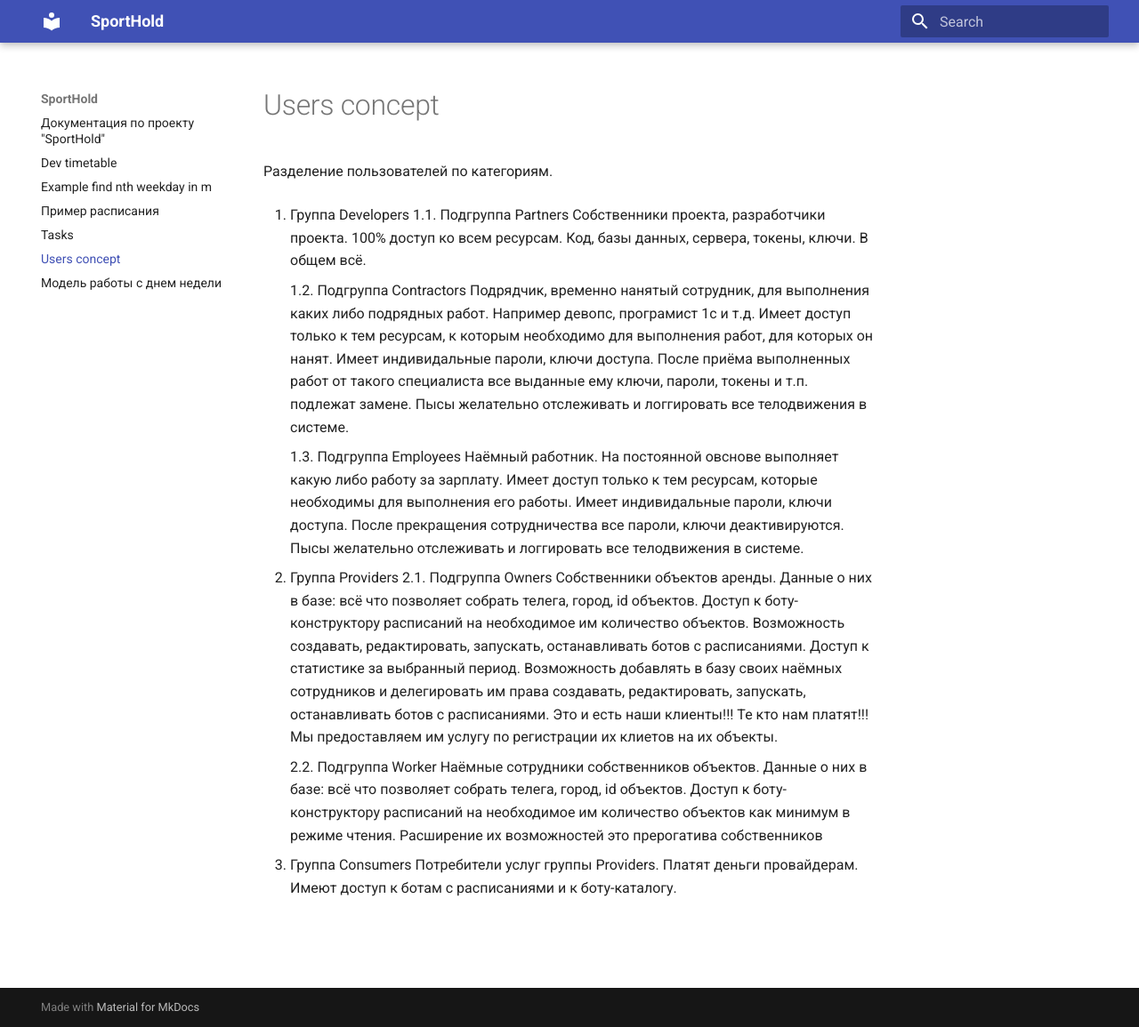
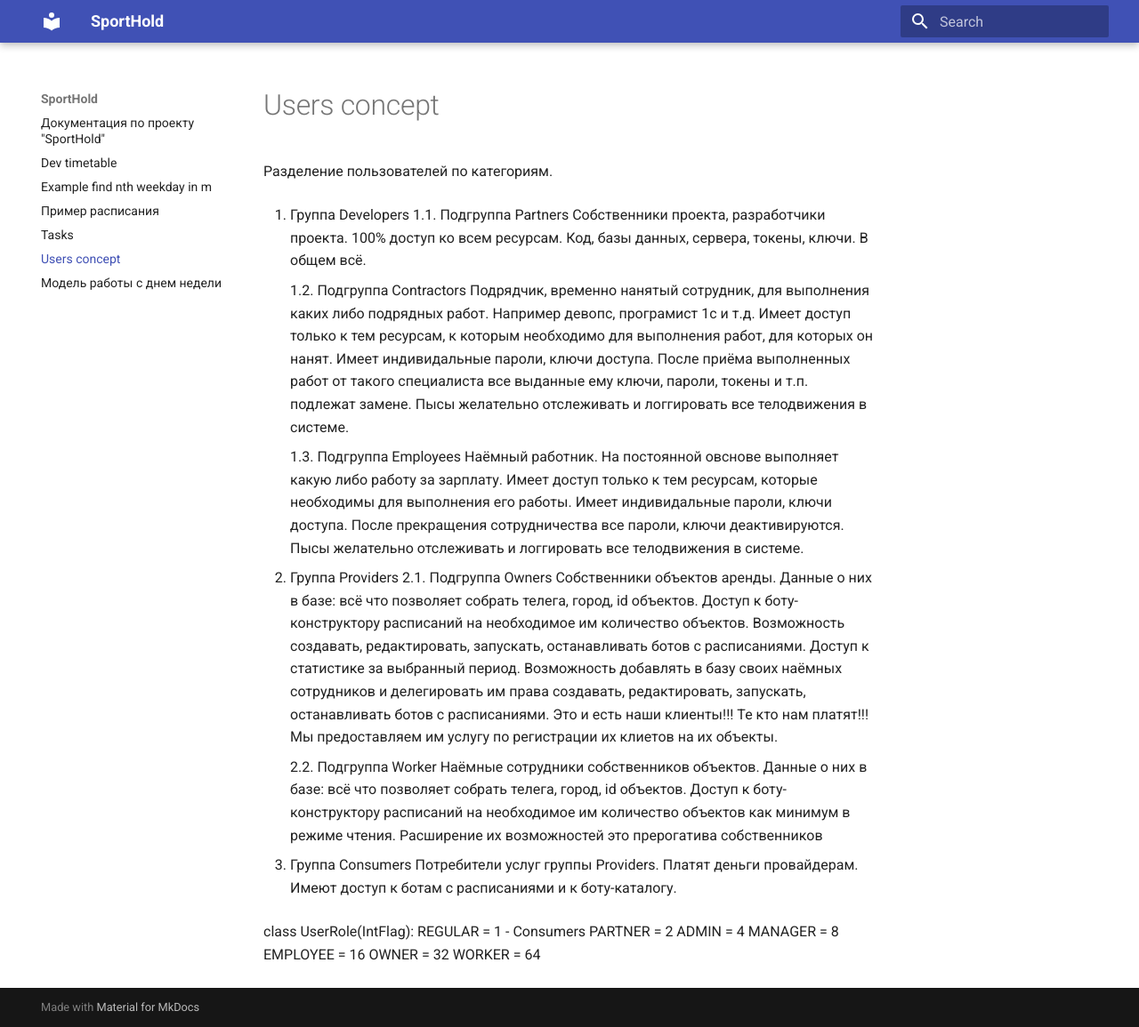
Before and after one commit to JohanHelm/SportHold, an MkDocs documentation site: the page built from docs/users_concept.md, in a window 1280 px wide and 1155 px high. Shown: the whole window at 89% size. Built offline with MkDocs 1.6.1 and Material for MkDocs 9.7.7, drawn with Linux system fonts in a browser that asks for light colours.

Commit message:
added user roles, subscription

```diff
--- a/docs/users_concept.md
+++ b/docs/users_concept.md
@@ -32,3 +32,13 @@
 3. Группа Consumers
     Потребители услуг группы Providers. Платят деньги провайдерам.
     Имеют доступ к ботам с расписаниями и к боту-каталогу.
+
+
+class UserRole(IntFlag):
+    REGULAR = 1 - Consumers
+    PARTNER = 2
+    ADMIN = 4
+    MANAGER = 8
+    EMPLOYEE = 16
+    OWNER = 32
+    WORKER = 64
```
Also changed, not shown: 1 other file.
